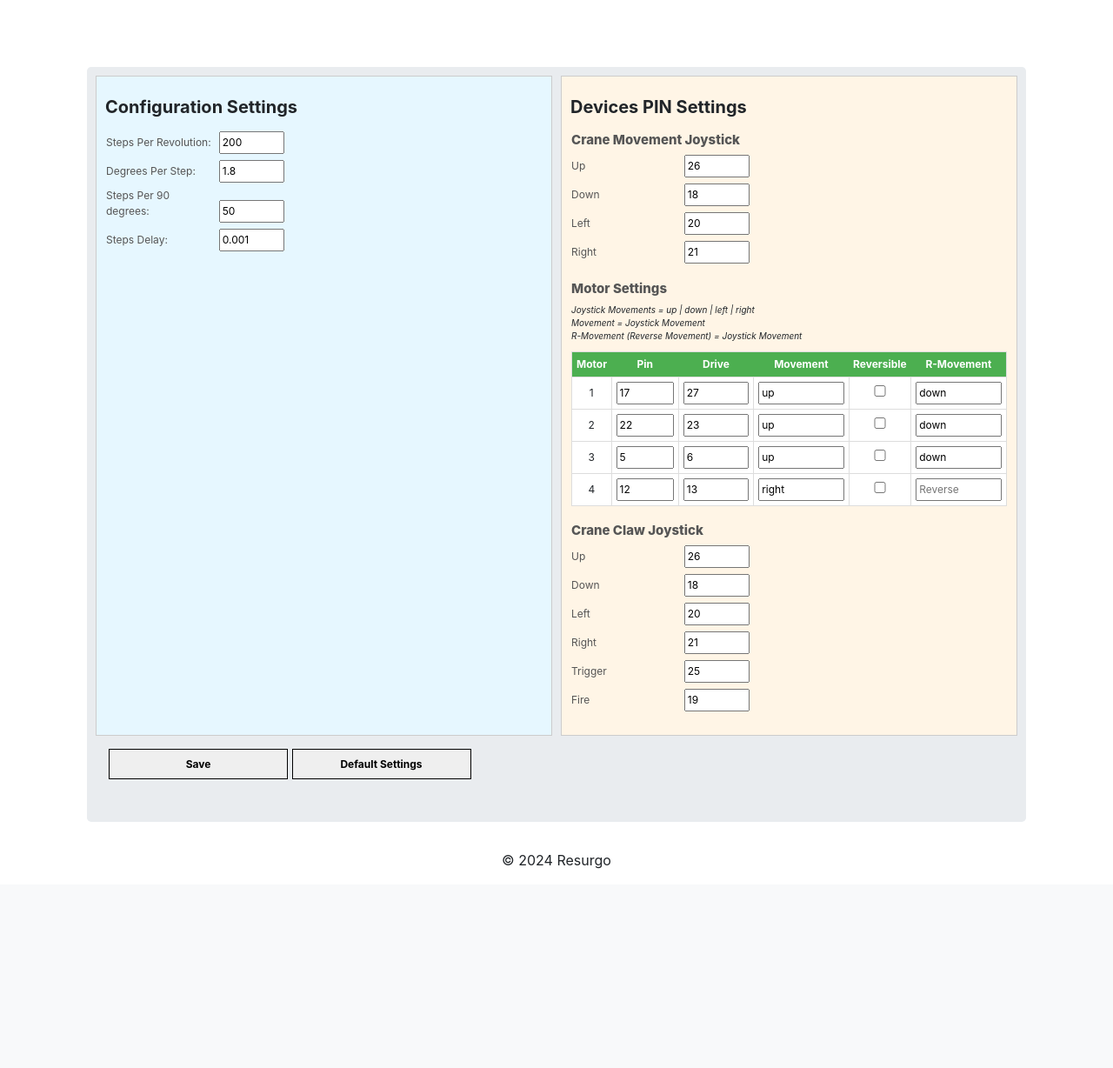
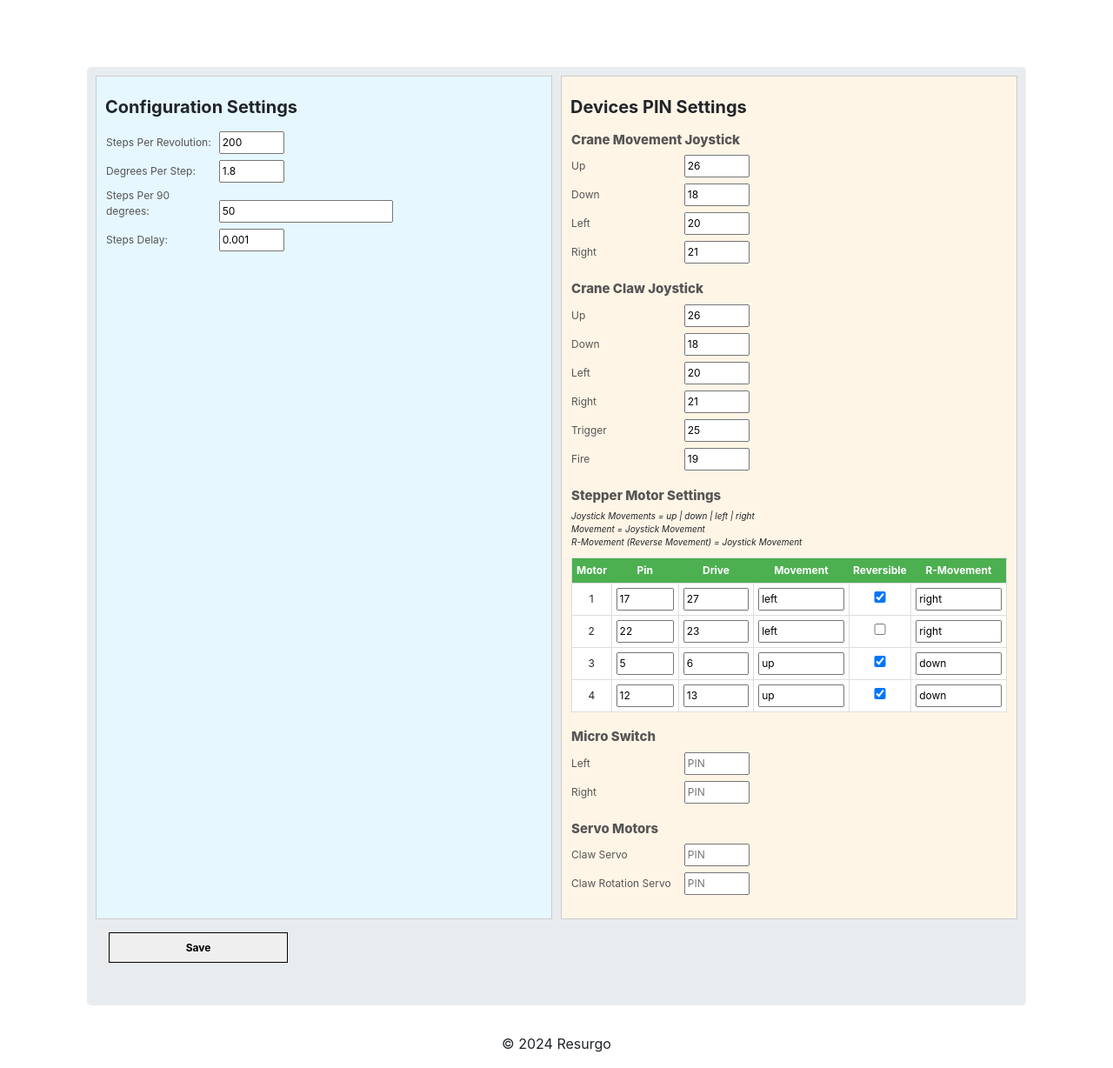
Before and after one commit to 20240290/arcrane, a Flask app: page /configuration in a window 1280 px wide. Shown: the part 56-1284 px from the top of the page at 87% size. Before the commit the page ends 1055 px from the top, so only its background shows below. Run offline with Flask 3, Linux system fonts and the light colour scheme; some libraries are stand-ins or nearby versions.

Commit message:
web interface updates

```diff
--- a/main.py
+++ b/main.py
@@ -66,24 +66,40 @@ init_app()  # Call the initialization function here
 def index():
     return render_template("index.html")
 
-
 @app.route("/configuration", methods=['GET', 'POST'])
 def configuration():
     utility.config.read('config.ini')
     if request.method == 'POST':
+        print(f"reversible: {request.form.get('m4_reversible')}")
         data = {
-            "STEPS_PER_REVOLUTION": request.form['STEPS_PER_REVOLUTION'],
-            "DEGREES_PER_STEP": request.form['DEGREES_PER_STEP'],
-            "STEPS_PER_90_DEGREES": request.form['STEPS_PER_90_DEGREES'],
-            "STEP_DELAY": request.form['STEP_DELAY'],
-            "M1_STEP_PIN": request.form['M1_STEP_PIN'],
-            "M1_DIR_PIN": request.form['M1_DIR_PIN'],
-            "M2_STEP_PIN": request.form['M2_STEP_PIN'],
-            "M2_DIR_PIN": request.form['M2_DIR_PIN'],
-            "M3_STEP_PIN": request.form['M3_STEP_PIN'],
-            "M3_DIR_PIN": request.form['M3_DIR_PIN'],
-            "M4_STEP_PIN": request.form['M4_STEP_PIN'],
-            "M4_DIR_PIN": request.form['M4_DIR_PIN']
+            "steps_per_revolution": request.form['steps_per_revolution'],
+            "degrees_per_step": request.form['degrees_per_step'],
+            "steps_per_90_degrees": request.form['steps_per_90_degrees'],
+            "step_delay": request.form['step_delay'],
+            "m1_step_pin": request.form['m1_step_pin'],
+            "m1_dir_pin": request.form['m1_dir_pin'],
+            "m1_movement": request.form['m1_movement'],
+            "m1_reversible": True if request.form.get('m1_reversible') != None else '',
+            "m1_reverse_movement": request.form['m1_reverse_movement'],
+            "m2_step_pin": request.form['m2_step_pin'],
+            "m2_dir_pin": request.form['m2_dir_pin'],
+            "m2_movement": request.form['m2_movement'],
+            "m2_reversible": True if request.form.get('m2_reversible') != None else '',
+            "m2_reverse_movement": request.form['m2_reverse_movement'],
+            "m3_step_pin": request.form['m3_step_pin'],
+            "m3_dir_pin": request.form['m3_dir_pin'],
+            "m3_movement": request.form['m3_movement'],
+            "m3_reversible": True if request.form.get('m3_reversible')  != None else '',
+            "m3_reverse_movement": request.form['m3_reverse_movement'],
+            "m4_step_pin": request.form['m4_step_pin'],
+            "m4_dir_pin": request.form['m4_dir_pin'],
+            "m4_movement": request.form['m4_movement'],
+            "m4_reversible": True if request.form.get('m4_reversible') != None else '',
+            "m4_reverse_movement": request.form['m4_reverse_movement'],
+            "left_stop_pin": request.form['left_stop_pin'],
+            "right_stop_pin": request.form['right_stop_pin'],
+            "claw_pickup_pin": request.form['claw_pickup_pin'],
+            "claw_rotation_pin": request.form['claw_rotation_pin']
         }
 
         utility.save_configuration(data)
@@ -154,7 +170,7 @@ def long_press(direction):
 
 if __name__ == '__main__':
     try:
-        app.run(debug=True)
+        app.run(debug=True, use_reloader=True)
     except KeyboardInterrupt:
         print("Exiting...")
     finally:
--- a/static/styles/styles.css
+++ b/static/styles/styles.css
@@ -229,3 +229,8 @@ tr:hover {
 .table-text-input {
     width: 100%
 }
+
+.joystick-select, .joystick-select option {
+    height: 40px;
+    width: 20%;
+}
--- a/templates/configuration.html
+++ b/templates/configuration.html
@@ -21,7 +21,7 @@
                   </div>
                   <div class="group-field ">
                     <label for="rotation_speed">Steps Per 90 degrees:</label>
-                    <input type="text" id="steps_per_90_degrees" name="steps_per_90_degrees" value="{{ config['steps_per_90_degrees'] }}" class="text-input">
+                    <input type="text" id="steps_per_90_degrees" name="steps_per_90_degrees" value="{{ config['steps_per_90_degrees'] }}" class="tehhhxt-input">
                   </div>
                   <div class="group-field ">
                     <label for="rotation_speed">Steps Delay:</label>
@@ -56,68 +56,8 @@
                   </div>
                 </div>
               </div>
+              <!-- end of joysstick 1  -->
 
-              <div class="pin-container">
-                <p class="item-title" for="rotation_speed">Motor Settings</p>
-                <div class="legend">
-                  <p class="p-legend "><i>
-                    Joystick Movements = up | down | left | right
-                  </i></p>
-                  <i>Movement = Joystick Movement</i><br />
-                  <i>R-Movement (Reverse Movement) = Joystick Movement</i>
-                </div>
-                <div class="form-group ">
-                    <div class="group-field">
-                      <!-- <p class="item-title" for="rotation_speed">Crane Motors</p> -->
-                      <table>
-                        <thead>
-                            <tr>
-                                <th>Motor</th>
-                                <th>Pin</th>
-                                <th>Drive</th>
-                                <th>Movement</th>
-                                <th>Reversible</th>
-                                <th>R-Movement</th>
-                            </tr>
-                        </thead>
-                        <tbody>
-                            <tr>
-                                <td>1</td>
-                                <td><input type="text" id="M1_STEP_PIN" name="M1_STEP_PIN" value="{{ config['M1_STEP_PIN'] }}" placeholder="PIN" class="table-text-input"></td>
-                                <td> <input type="text" class="table-text-input" id="M1_DIR_PIN" name="M1_DIR_PIN" value="{{ config['M1_DIR_PIN'] }}" placeholder="PIN"></td>
-                                <td> <input type="text" class="table-text-input" id="M1_MOVEMENT" name="M1_MOVEMENT" value="{{ config['M1_MOVEMENT'] }}" placeholder="Movement"></td>
-                                <td><input type="checkbox" id="M1_REVERSABLE" class="table-text-input"></td>
-                                <td> <input type="text" class="table-text-input" id="M1_REVERSE_MOVEMENT" name="M1_REVERSE_MOVEMENT" value="{{ config['M1_REVERSE_MOVEMENT'] }}" placeholder="Reverse"></td>
-                            </tr>
-                            <tr>
-                              <td>2</td>
-                              <td><input type="text" id="M2_STEP_PIN" name="M2_STEP_PIN" value="{{ config['M2_STEP_PIN'] }}" placeholder="PIN" class="table-text-input"></td>
-                              <td> <input type="text" class="table-text-input" id="M2_DIR_PIN" name="M2_DIR_PIN" value="{{ config['M2_DIR_PIN'] }}" placeholder="PIN"></td>
-                              <td> <input type="text" class="table-text-input" id="M2_MOVEMENT" name="M2_MOVEMENT" value="{{ config['M2_MOVEMENT'] }}" placeholder="Movement"></td>
-                              <td><input type="checkbox" id="M2_REVERSABLE" class="table-text-input"></td>
-                              <td> <input type="text" class="table-text-input" id="M2_REVERSE_MOVEMENT" name="M2_REVERSE_MOVEMENT" value="{{ config['M2_REVERSE_MOVEMENT'] }}" placeholder="Reverse"></td>
-                            </tr>
-                            <tr>
-                              <td>3</td>
-                              <td><input type="text" id="M3_STEP_PIN" name="M3_STEP_PIN" value="{{ config['M3_STEP_PIN'] }}" placeholder="PIN" class="table-text-input"></td>
-                              <td> <input type="text" class="table-text-input" id="M3_DIR_PIN" name="M3_DIR_PIN" value="{{ config['M3_DIR_PIN'] }}" placeholder="PIN"></td>
-                              <td> <input type="text" class="table-text-input" id="M3_MOVEMENT" name="M3_MOVEMENT" value="{{ config['M3_MOVEMENT'] }}" placeholder="Movement"></td>
-                              <td><input type="checkbox" id="M4_REVERSABLE" class="table-text-input"></td>
-                              <td> <input type="text" class="table-text-input" id="M3_REVERSE_MOVEMENT" name="M3_REVERSE_MOVEMENT" value="{{ config['M3_REVERSE_MOVEMENT'] }}" placeholder="Reverse"></td>
-                            </tr>
-                            <tr>
-                              <td>4</td>
-                              <td><input type="text" id="M4_STEP_PIN" name="M4_STEP_PIN" value="{{ config['M4_STEP_PIN'] }}" placeholder="PIN" class="table-text-input"></td>
-                              <td> <input type="text" class="table-text-input" id="M4_DIR_PIN" name="M4_DIR_PIN" value="{{ config['M4_DIR_PIN'] }}" placeholder="PIN"></td>
-                              <td> <input type="text" class="table-text-input" id="M4_MOVEMENT" name="M4_MOVEMENT" value="{{ config['M4_MOVEMENT'] }}" placeholder="Movement"></td>
-                              <td><input type="checkbox" id="M4_REVERSABLE" class="table-text-input"></td>
-                              <td> <input type="text" class="table-text-input" id="M4_REVERSE_MOVEMENT" name="M4_REVERSE_MOVEMENT" value="{{ config['M4_REVERSE_MOVEMENT'] }}" placeholder="Reverse"></td>
-                            </tr>
-                        </tbody>
-                    </table>
-                  </div>
-                </div>
-              </div>
               <div class="pin-container">
                 <p class="item-title">Crane Claw Joystick</p>
                 <div class="form-group">
@@ -148,12 +88,107 @@
                   </div>
                 </div>
               </div>
+
+              <!-- end of joystick 2-->
+              <div class="pin-container">
+                <p class="item-title" for="rotation_speed">Stepper Motor Settings</p>
+                <div class="legend">
+                  <p class="p-legend "><i>
+                    Joystick Movements = up | down | left | right
+                  </i></p>
+                  <i>Movement = Joystick Movement</i><br />
+                  <i>R-Movement (Reverse Movement) = Joystick Movement</i>
+                </div>
+                <div class="form-group ">
+                    <div class="group-field">
+                      <!-- <p class="item-title" for="rotation_speed">Crane Motors</p> -->
+                      <table>
+                        <thead>
+                            <tr>
+                                <th>Motor</th>
+                                <th>Pin</th>
+                                <th>Drive</th>
+                                <th>Movement</th>
+                                <th>Reversible</th>
+                                <th>R-Movement</th>
+                            </tr>
+                        </thead>
+                        <tbody>
+                            <tr>
+                                <td>1</td>
+                                <td><input type="text" id="m1_step_pin" name="m1_step_pin" value="{{ config['m1_step_pin'] }}" placeholder="PIN" class="table-text-input"></td>
+                                <td> <input type="text" class="table-text-input" id="m1_dir_pin" name="m1_dir_pin" value="{{ config['m1_dir_pin'] }}" placeholder="PIN"></td>
+                                <td> <input type="text" class="table-text-input" id="m1_movement" name="m1_movement" value="{{ config['m1_movement'] }}" placeholder="Movement"></td>
+
+                                <td><input type="checkbox" name="m1_reversible" id="m1_reversible" class="table-text-input" value="{{ config['m1_reversible'] }}"  {% if config.m1_reversible == 'True' %} checked {% endif %}></td>
+                                <td> <input type="text" class="table-text-input" id="m1_reverse_movement" name="m1_reverse_movement" value="{{ config['m1_reverse_movement'] }}" placeholder="Reverse"></td>
+                            </tr>
+                            <tr>
+                              <td>2</td>
+                              <td><input type="text" id="m2_step_pin" name="m2_step_pin" value="{{ config['m2_step_pin'] }}" placeholder="PIN" class="table-text-input"></td>
+                              <td> <input type="text" class="table-text-input" id="m2_dir_pin" name="m2_dir_pin" value="{{ config['m2_dir_pin'] }}" placeholder="PIN"></td>
+                              <td> <input type="text" class="table-text-input" id="m2_movement" name="m2_movement" value="{{ config['m2_movement'] }}" placeholder="Movement"></td>
+                              <td><input type="checkbox" id="m2_reversible" name="m2_reversible" class="table-text-input" value="{{ config['m2_reversible'] }}" {% if m2_reversible == 'True' %} checked {% endif %}></td>
+                              <td> <input type="text" class="table-text-input" id="m2_reverse_movement" name="m2_reverse_movement" value="{{ config['m2_reverse_movement'] }}" placeholder="Reverse"></td>
+                          </tr>
+                          <tr>
+                            <td>3</td>
+                            <td><input type="text" id="m3_step_pin" name="m3_step_pin" value="{{ config['m3_step_pin'] }}" placeholder="PIN" class="table-text-input"></td>
+                            <td> <input type="text" class="table-text-input" id="m3_dir_pin" name="m3_dir_pin" value="{{ config['m3_dir_pin'] }}" placeholder="PIN"></td>
+                            <td> <input type="text" class="table-text-input" id="m3_movement" name="m3_movement" value="{{ config['m3_movement'] }}" placeholder="Movement"></td>
+                            <td><input type="checkbox" id="m3_reversible" class="table-text-input" name="m3_reversible" value="{{ config['m3_reversible'] }}" {% if config.m3_reversible == 'True' %} checked {% endif %}></td>
+                            <td> <input type="text" class="table-text-input" id="m3_reverse_movement" name="m3_reverse_movement" value="{{ config['m3_reverse_movement'] }}" placeholder="Reverse"></td>
+                          </tr>
+                          <tr>
+                            <td>4</td>
+                            <td><input type="text" id="m4_step_pin" name="m4_step_pin" value="{{ config['m4_step_pin'] }}" placeholder="PIN" class="table-text-input"></td>
+                            <td> <input type="text" class="table-text-input" id="m4_dir_pin" name="m4_dir_pin" value="{{ config['m4_dir_pin'] }}" placeholder="PIN"></td>
+                            <td> <input type="text" class="table-text-input" id="m4_movement" name="m4_movement" value="{{ config['m4_movement'] }}" placeholder="Movement"></td>
+                            <td><input type="checkbox" id="m4_reversible" name="m4_reversible" class="table-text-input" value="{{ config['m4_reversible'] }}" {% if config.m4_reversible == 'True' %} checked {% endif %}></td>
+                            <td> <input type="text" class="table-text-input" id="m4_reverse_movement" name="m4_reverse_movement" value="{{ config['m4_reverse_movement'] }}" placeholder="Reverse"></td>
+                          </tr>
+                        </tbody>
+                    </table>
+                  </div>
+                </div>
+              </div>
+              <!-- end of motor -->
+              <div class="pin-container">
+                <p class="item-title">Micro Switch</p>
+                <div class="form-group">
+                  <div class="group-field ">
+                    <label for="rotation_speed">Left</label>
+                    <input type="text" id="left_stop_pin" name="left_stop_pin" value="{{ config['left_stop_pin'] }}" placeholder="PIN" class="text-input">
+                  </div>
+
+                  <div class="group-field ">
+                    <label for="rotation_speed">Right</label>
+                    <input type="text" id="right_stop_pin" name="right_stop_pin" value="{{ config['right_stop_pin'] }}" placeholder="PIN" class="text-input">
+                  </div>
+                </div>
+              </div>
+              <!-- End of switch -->
+              <!-- Servo Motors -->
+              <div class="pin-container">
+                <p class="item-title">Servo Motors</p>
+                <div class="form-group">
+                  <div class="group-field ">
+                    <label for="rotation_speed">Claw Servo</label>
+                    <input type="text" id="claw_pickup_pin" name="claw_pickup_pin" value="{{ config['claw_pickup_pin'] }}" placeholder="PIN" class="text-input">
+                  </div>
+
+                  <div class="group-field ">
+                    <label for="rotation_speed">Claw Rotation Servo</label>
+                    <input type="text" id="claw_rotation_pin" name="claw_rotation_pin" value="{{ config['claw_rotation_pin'] }}" placeholder="PIN" class="text-input">
+                  </div>
+                </div>
+              </div>
           </div>
         </div>
       </div>
       <div class="form-actions">
         <input type="submit" value="Save" class="text-button">
-        <button id="defaultSettings" onclick="loadDefaultConfig()" class="text-button">Default Settings</button>
+        <!-- <button id="defaultSettings" onclick="loadDefaultConfig()" class="text-button">Default Settings</button> -->
       </div>
   </form>
   <br />
```
Also changed, not shown: Arcrane.py (+4 -4 lines), Utilities.py (+11 -5 lines), config.ini (+21 -17 lines), templates/joystick.html (+8 -0 lines), testServo.py (+25 -25 lines).
